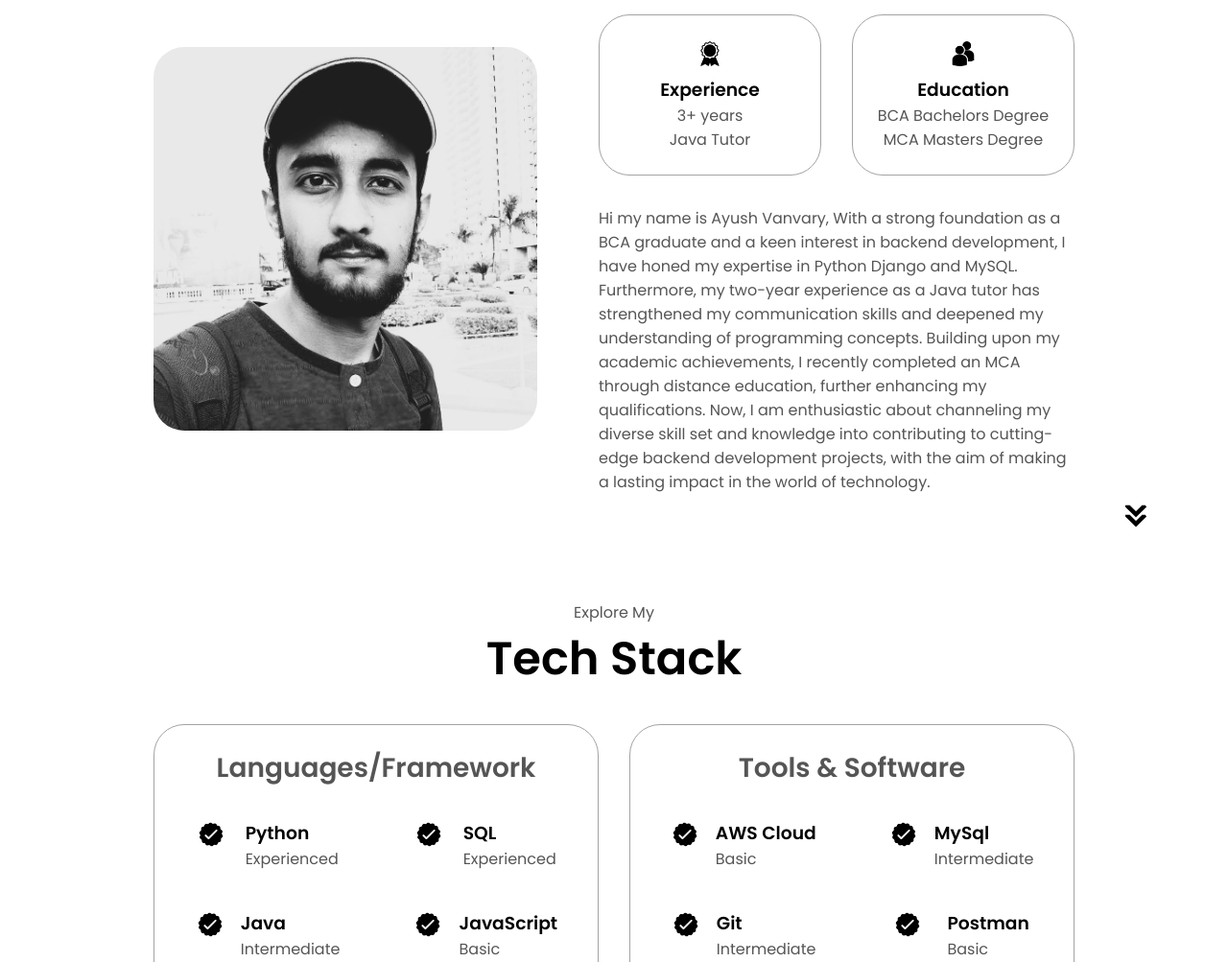
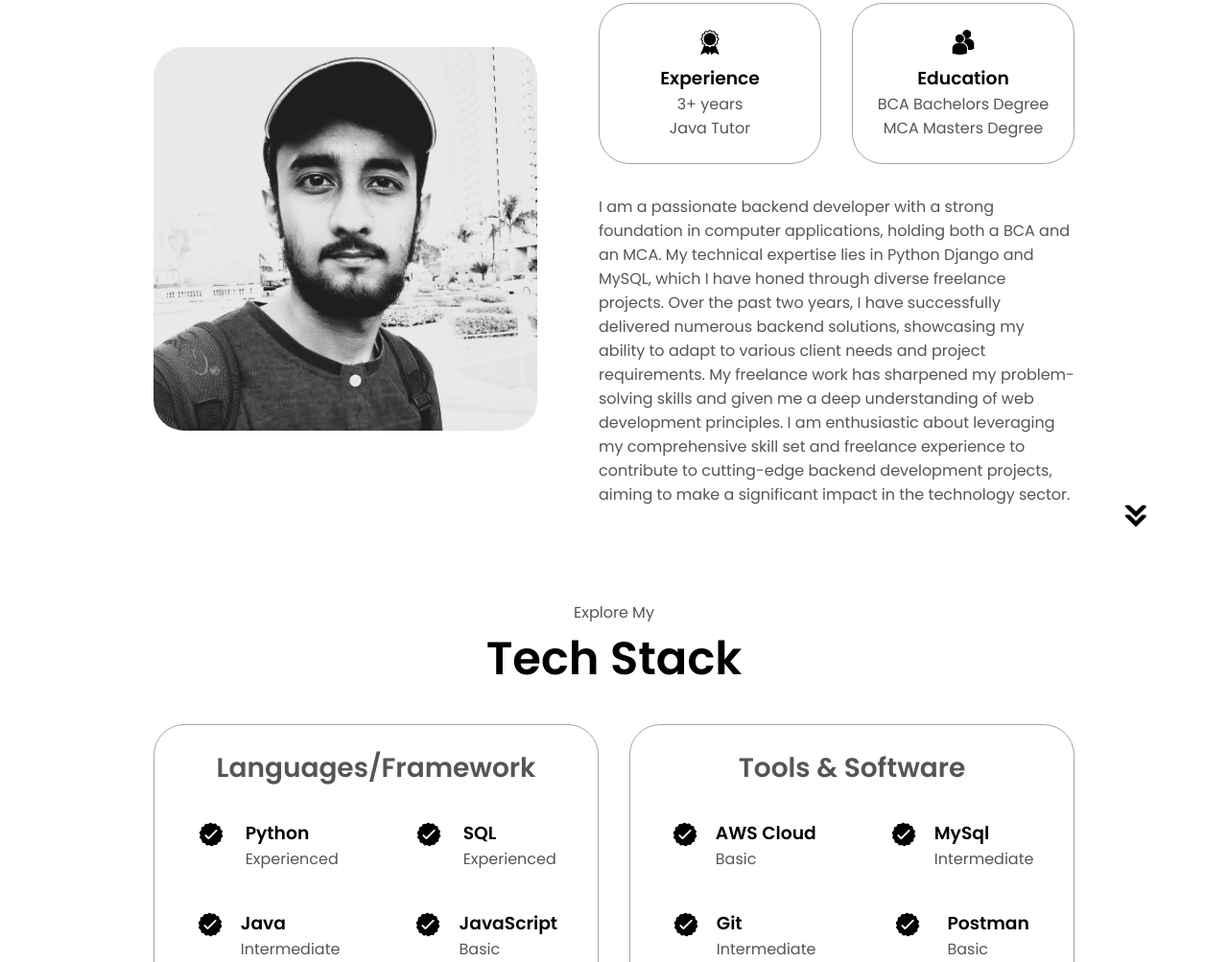
Before and after one commit to ayushvanvary99/portfolio, a plain HTML site: page index.html in a window 1280 px wide. Shown: the part 1070-2073 px from the top of the page at 96% size. Drawn offline with Linux system fonts and the light colour scheme.

Commit message:
Update index.html

```diff
--- a/index.html
+++ b/index.html
@@ -86,13 +86,13 @@
                 </div>
                 <div class="text-container">
                     <p>
-                        Hi my name is Ayush Vanvary, With a strong foundation as a BCA graduate and a keen interest in backend development, I have
-                        honed my expertise in Python Django and MySQL. Furthermore, my two-year experience as a Java
-                        tutor has strengthened my communication skills and deepened my understanding of programming
-                        concepts. Building upon my academic achievements, I recently completed an MCA through distance
-                        education, further enhancing my qualifications. Now, I am enthusiastic about channeling my
-                        diverse skill set and knowledge into contributing to cutting-edge backend development projects,
-                        with the aim of making a lasting impact in the world of technology.
+                       I am a passionate backend developer with a strong foundation in computer applications, holding both a BCA and an MCA.
+                       My technical expertise lies in Python Django and MySQL, which I have honed through diverse freelance projects.
+                       Over the past two years, I have successfully delivered numerous backend solutions, showcasing my ability to adapt to various client needs and project requirements.
+                       My freelance work has sharpened my problem-solving skills and given me a deep understanding of web development principles.
+                       I am enthusiastic about leveraging my comprehensive skill set and freelance experience to contribute to cutting-edge backend development projects, aiming to make a significant impact in the technology sector.
+
+
                     </p>
                 </div>
             </div>
```
